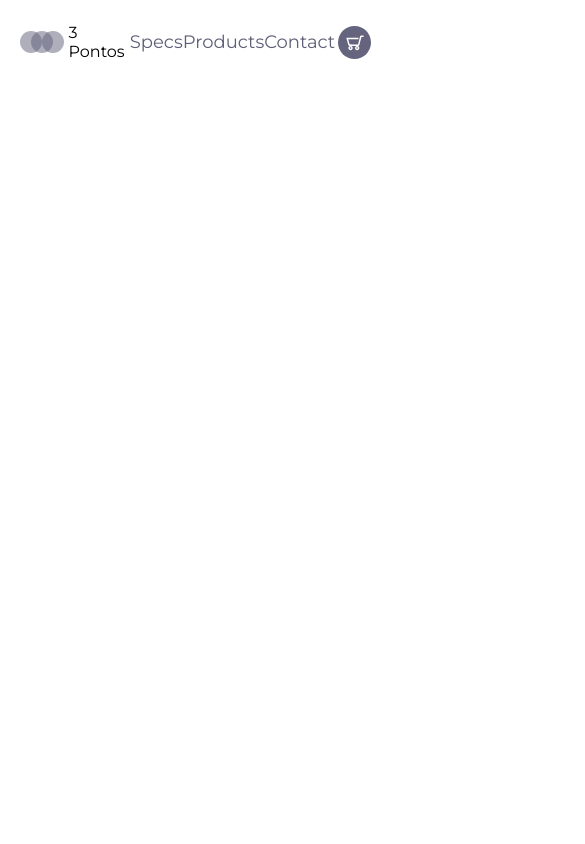
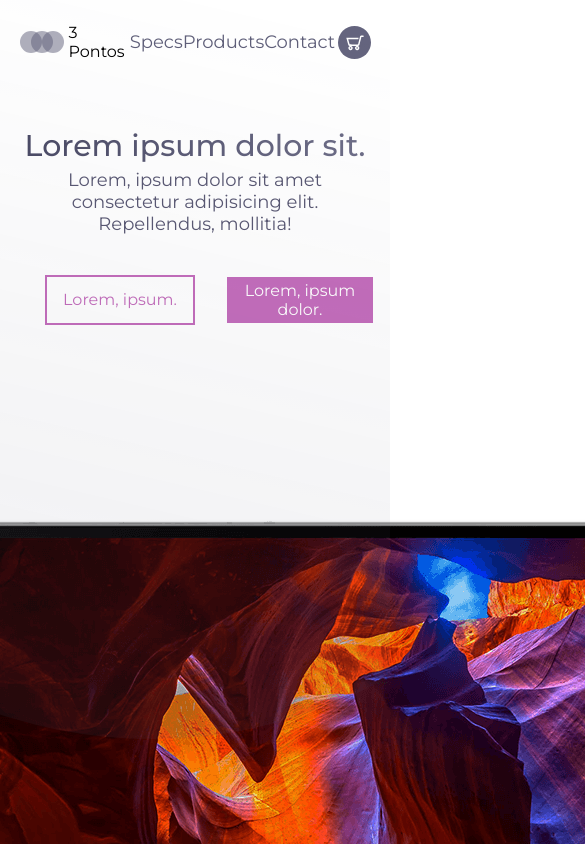
Before and after one commit to lucaspires-source/hmtl_css_responsive, a plain HTML site: page index.html in a window 390 px wide. Shown: the top 844 px of the page, 585 px wide, since content can reach past the window. Drawn offline with Linux system fonts and the light colour scheme.

Commit message:
finished main and make it responsive

```diff
--- a/index.html
+++ b/index.html
@@ -26,7 +26,24 @@
         </div>
     </header>
     <main>
-
+        <section class="presentation">
+            <div class="introduction">
+                <div class="intro-text">
+                    <h1>Lorem ipsum dolor sit.</h1>
+                    <p>Lorem, ipsum dolor sit amet consectetur adipisicing elit. Repellendus, mollitia!</p>
+                </div>
+                <div class="cta">
+                    <button class="cta-select">Lorem, ipsum.</button>
+                    <button class="cta-add">Lorem, ipsum dolor.</button>
+                </div>
+            </div>
+            <div class="cover">
+                <img src="./assets/img/matebook.png" alt="matebook"/>
+            </div>
+        </section>
+        <img  class="big-circle" src="./assets/img/big-eclipse.svg" alt="big-eclipse"/>
+        <img class="mid-circle"src="./assets/img/mid-eclipse.svg" alt="mid-eclipse"/>
+        <img class="small=circle"src="./assets/img/small-eclipse.svg" alt="small-eclipse"/>
     </main>
 </body>
 </html>
--- a/style.css
+++ b/style.css
@@ -6,7 +6,7 @@
 }
 
 
-body{
+body,button{
 
     font-family: 'Montserrat', sans-serif;
 }
@@ -47,3 +47,119 @@ text-decoration: none;
     flex: 1;
     justify-content: flex-end;
 }
+
+.presentation{
+    display: flex;
+    width: 90%;
+    margin: auto;
+    min-height: 80vh;
+    align-items: center;
+}
+
+.introduction{
+    flex:1;
+
+}
+
+.intro-text h1{
+    font-size: 44px;
+    font-weight: 500;
+    background:  linear-gradient(to right, #494964,#6f6f89);
+    -webkit-background-clip:text;
+    -webkit-text-fill-color: transparent;
+}
+
+.intro-text p{
+    margin-top: 5px;
+    font-size: 22px;
+    color: #585772;
+}
+
+.cta{
+ display: flex;
+
+
+}
+.cta-select{
+    border:2px solid #c36cbb;
+    background:transparent;
+    color: #c36cbb;
+    width: 150px;
+    height: 50px;
+    cursor: pointer;
+    font-size: 16px;
+    margin: 30px 0px 0px 30px;
+
+}
+
+.cta-add{
+    background: #c36cbb;
+    width: 150px;
+    height: 50px;
+    cursor: pointer;
+    font-size: 16px;
+    border: 2px solid white;
+    color: white;
+    margin: 30px 0px 0px 30px;
+}
+.cta-add:hover{
+    background: transparent ;
+    color: #c36cbb;
+    border: 2px solid #c36cbb;
+    transition: 1.2s ease;
+}
+
+.cta-select:hover{
+    background: #c36cbb;
+    border: white;
+    color: white;
+    transition: 1.2s ease;
+}
+.cover{
+    flex: 1;
+    display: flex;
+	justify-content: center;
+	height: 60vh;
+}
+.cover img{
+    height: 50vh;
+    filter: drop-shadow(0px 5px 3px black);
+	animation: drop 1.5s ease;
+}
+.big-circle{
+    position: absolute;
+    top: 0px;
+    right: 0px;
+}
+@media screen and (max-width: 1024px) {
+	.presentation {
+		flex-direction: column;
+	}
+	.introduction {
+		margin-top: 5vh;
+		text-align: center;
+	}
+	.intro-text h1 {
+		font-size: 30px;
+	}
+	.intro-text p {
+		font-size: 18px;
+	}
+	.cta {
+		padding: 10px 0px 0px 0px;
+	}
+	.laptop-select {
+		bottom: 5%;
+		right: 50%;
+		width: 50%;
+		transform: translate(50%, 5%);
+	}
+	.cover img {
+		height: 80%;
+	}
+	.small-circle,
+	.medium-circle,
+	.big-circle {
+		opacity: 0.2;
+	}
+}
```
